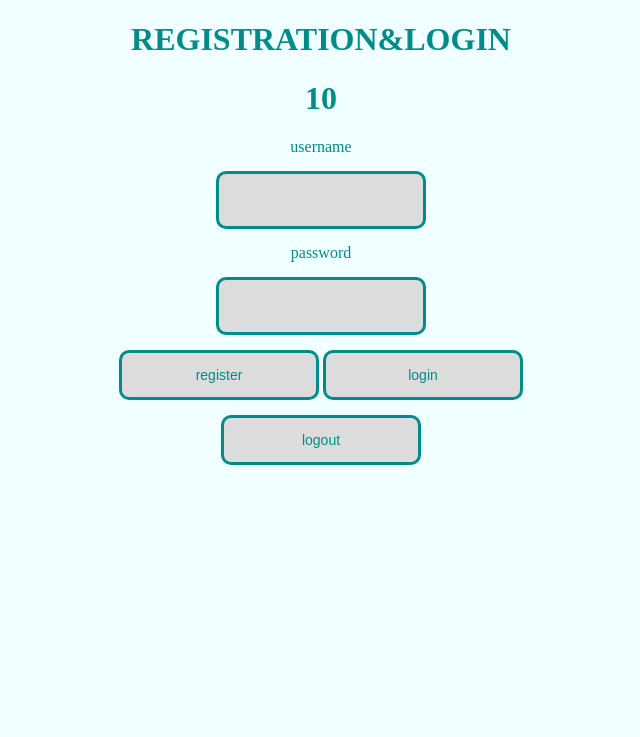
After one commit to 8unnu/KNB, a FastAPI app: template templates/profile.html in a window 1280 px wide. The commit adds this page. Shown: the top 737 px of the page, without its empty margins (319-959 px from the left). Run offline with FastAPI, Linux system fonts and the light colour scheme; the template is opened without the code that fills it: most values are stand-ins (such as "Sample title", 1, 10 or a date in 2020).

Commit message:
1.4 - Added auth-system by adding a jwt token to cookies + several visual innovations

```diff
--- a/main.py
+++ b/main.py
@@ -1,13 +1,14 @@
 import uvicorn
+import random
 
-from fastapi import FastAPI, Request, Form
+from fastapi import (FastAPI, Request, Form,
+                     Cookie, Depends, status)
 from fastapi.templating import Jinja2Templates
 from fastapi.staticfiles import StaticFiles
 from fastapi.responses import RedirectResponse
 
-
-
-import random
+from sqlite_db import sql_operation, get_all_usernames, get_user_password, get_user_token
+from security import create_jwt_token, decode_jwt_token
 
 app = FastAPI()
 
@@ -33,8 +34,19 @@ async def reverse_sign_converter(sign):
     elif sign == "paper":
         return "🧻"
 @app.get('/')
-async def index(request: Request):
-    return templates.TemplateResponse(request, 'index.html')
+async def index(request: Request,
+                users: dict = Depends(get_all_usernames),
+                jwt_token=Cookie(default=None)):
+    if jwt_token:
+        payload = decode_jwt_token(jwt_token)
+        for user_data in users:
+            if user_data[0] == payload:
+                context = {
+                    "request": request,
+                    "score": "0:0"
+                }
+                return templates.TemplateResponse('index.html', context=context)
+    return RedirectResponse(request.url_for('user'))
 
 @app.post('/')
 async def game(request: Request, sign: str = Form()):
@@ -66,3 +78,76 @@ async def game(request: Request, sign: str = Form()):
     }
 
     return templates.TemplateResponse('index.html', context=context)
+@app.get('/users')
+async def user(request: Request,
+               users: dict = Depends(get_all_usernames)):
+    context = {
+        'request': request,
+        'users': users
+    }
+    return templates.TemplateResponse('profile.html', context=context)
+
+@app.post('/users')
+async def create_user(request: Request,
+                      users: dict = Depends(get_all_usernames),
+                      username: str = Form(default=None),
+                      password: str = Form(default=None),
+                      operation: str = Form()):
+    if operation == "register":
+        error = ""
+        if username and password:
+            for user_data in users:
+                if user_data[0] == username:
+                    error = "This name is already taken"
+                elif len(password) > 16:
+                    error = "Password is too long"
+                elif len(password) < 4:
+                    error = "Password is too short"
+        else:
+            error = "Fields are empty"
+        if error != "":
+            context = {
+                'request': request,
+                'error': error
+            }
+            return templates.TemplateResponse('profile.html', context=context)
+
+        operation_for_sql = f'''INSERT INTO users(username, password) VALUES ('{username}', '{password}')'''
+        await sql_operation(operation_for_sql)
+        error = "User has been created"
+        context = {
+            'request': request,
+            'error': error
+        }
+        return templates.TemplateResponse('profile.html', context=context)
+
+    elif operation == "login":
+        error = ""
+        if username and password:
+            for user_data in users:
+                if user_data[0] == username:
+                    user_password = await get_user_password(username)
+                    if user_password[0][0] == password:
+                        token = create_jwt_token({"sub": username})
+                        response = RedirectResponse(request.url_for('index'), status_code=status.HTTP_303_SEE_OTHER)
+                        response.set_cookie(key="jwt_token", value=token)
+                        return response
+            error = "Data is incorrect"
+        else:
+            error = "Fields are empty"
+        if error != "":
+            context = {
+                'request': request,
+                'error': error
+            }
+            return templates.TemplateResponse('profile.html', context=context)
+
+    elif operation == "logout":
+        error = "Logout completed"
+        context = {
+            'request': request,
+            'error': error
+        }
+        response = templates.TemplateResponse('profile.html', context=context)
+        response.delete_cookie("jwt_token")
+        return response
--- /dev/null
+++ b/security.py
@@ -0,0 +1,15 @@
+import jwt
+
+secret_key = f"8unnu9"
+
+ALGORITHM = 'HS256'
+
+def create_jwt_token(data: dict):
+    return jwt.encode(data, secret_key, algorithm=ALGORITHM)
+
+def decode_jwt_token(jwt_token):
+    try:
+        payload = jwt.decode(jwt_token, secret_key, algorithms=ALGORITHM)
+        return payload.get("sub")
+    except jwt.exceptions.InvalidSignatureError:
+        pass
--- a/static/styles.css
+++ b/static/styles.css
@@ -13,12 +13,12 @@ main div {
     text-align: center;
     margin-bottom: 15px;
 }
-main label {
+main .index label {
     font-family: sans-serif Verdana;
     color: #008B8B;
     text-align: center;
 }
-main input {
+main .index input {
     height: 500px;
     width: 500px;
     border: solid 3px #008B8B;
@@ -27,7 +27,7 @@ main input {
     background: #DCDCDC;
     transition: 1.2s;
 }
-main input:hover {
+main .index input:hover {
     border: solid 3px #00FFFF;
     background: #F8F8FF;
     margin: 0 50px;
@@ -37,3 +37,25 @@ footer h1 {
     color: #008B8B;
     text-align: center;
 }
+
+
+main .reg label {
+    font-family: sans-serif Verdana;
+    color: #008B8B;
+    text-align: center;
+}
+main .reg input {
+    height: 50px;
+    width: 200px;
+    border: solid 3px #008B8B;
+    border-radius: 10px;
+    font-size: 14px;
+    background: #DCDCDC;
+    transition: 1.2s;
+    font-family: sans-serif Verdana;
+    color: #008B8B;
+}
+main .reg input:hover {
+    border: solid 3px #00FFFF;
+    background: #F8F8FF;
+}
--- a/templates/index.html
+++ b/templates/index.html
@@ -12,10 +12,10 @@
     </header>
     <main>
         <form method="POST">
-            <div>
+            <div class="index">
                 <label>Enter your sign</label>
             </div>
-            <div>
+            <div class="index">
                 <input type="submit" name="sign" value="🪨">
                 <input type="submit" name="sign" value="✂️">
                 <input type="submit" name="sign" value="🧻">
--- /dev/null
+++ b/templates/profile.html
@@ -0,0 +1,40 @@
+<!DOCTYPE html>
+<html lang="en">
+<head>
+    <meta charset="UTF-8">
+    <title>REG&LOG</title>
+    <link rel="stylesheet" href="static/styles.css">
+</head>
+<body>
+    <header>
+        <h1>REGISTRATION&LOGIN</h1>
+        <h1>{{ score }}</h1>
+    </header>
+    <main>
+        <form method="POST">
+            <div class="reg">
+                <label>username</label>
+            </div>
+            <div class="reg">
+                <input type="text" name="username">
+            </div>
+            <div class="reg">
+                <label>password</label>
+            </div>
+            <div class="reg">
+                <input type="text" name="password">
+            </div>
+            <div class="reg">
+                <input type="submit" name="operation" value="register">
+                <input type="submit" name="operation" value="login">
+            </div>
+            <div class="reg">
+                <input type="submit" name="operation" value="logout">
+            </div>
+        </form>
+    </main>
+    <footer>
+        <h1>{{ error }}</h1>
+    </footer>
+</body>
+</html>
```
Also changed, not shown: debuger_sql.py (added, +50 -0 lines), sqlite_db.py (added, +39 -0 lines), knb_sqlite.db (added).
